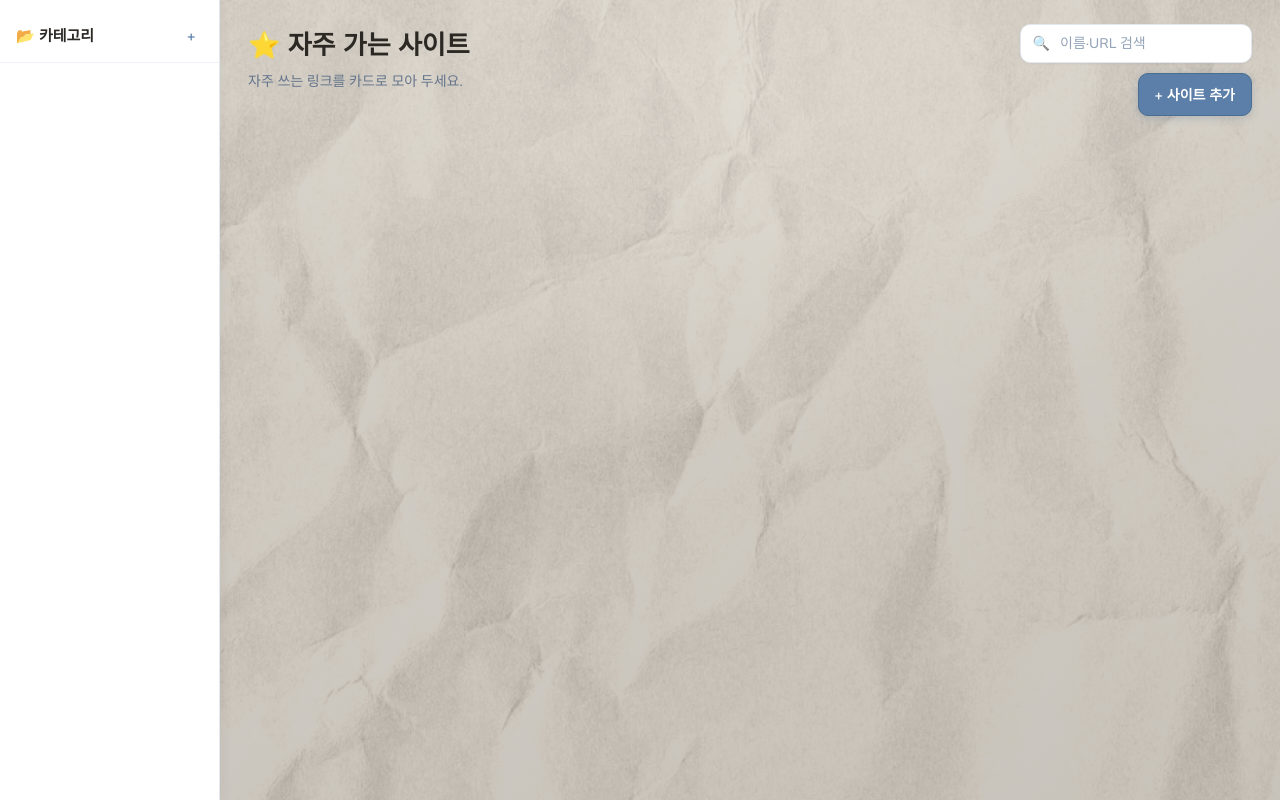
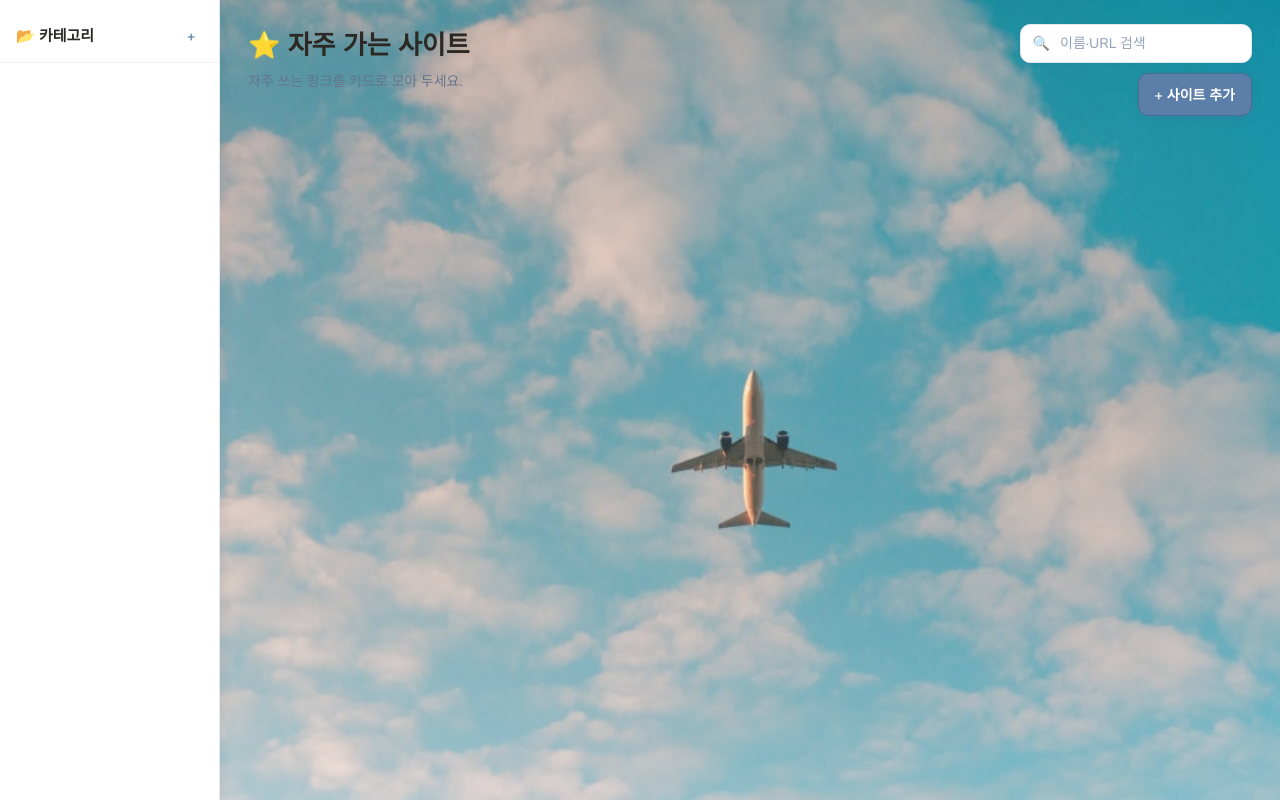
Before and after one commit to NinetysevenD11/classroom-chat, a website: page views/bookmarks.html in a window 1280 px wide. Drawn offline with nearby package versions, Linux system fonts and the light colour scheme; no server answers.

Commit message:
Use sky photo as bookmarks page background

```diff
--- a/public/css/bookmarks.css
+++ b/public/css/bookmarks.css
@@ -182,7 +182,7 @@ body {
   min-height: 100%;
   padding: 24px 28px 48px;
   padding-right: calc(28px + var(--hub-fab-reserve, 0px));
-  --bm-paper-fallback: #d4cdc2;
+  --bm-paper-fallback: #8ec5e8;
   --bm-card-bg: #ffffff;
   --bm-card-border: #e2e8f0;
   --bm-card-shadow: 0 1px 3px rgba(15, 23, 42, 0.06), 0 4px 12px rgba(15, 23, 42, 0.04);
@@ -195,8 +195,7 @@ body {
   position: absolute;
   inset: 0;
   z-index: 0;
-  background: url("/images/grading-home-paper-landscape.png") center center / cover no-repeat;
-  filter: sepia(0.14) saturate(0.88) brightness(0.88) contrast(0.96);
+  background: url("/images/bookmarks-sky-bg.png") center center / cover no-repeat;
   pointer-events: none;
 }
 
@@ -206,8 +205,8 @@ body {
   inset: 0;
   z-index: 0;
   background:
-    radial-gradient(ellipse 95% 75% at 50% 12%, rgba(255, 250, 242, 0.28), transparent 58%),
-    linear-gradient(168deg, rgba(205, 195, 180, 0.38) 0%, rgba(178, 168, 155, 0.48) 100%);
+    radial-gradient(ellipse 90% 70% at 50% 20%, rgba(255, 255, 255, 0.12), transparent 62%),
+    linear-gradient(180deg, rgba(255, 255, 255, 0.06) 0%, rgba(240, 248, 255, 0.22) 100%);
   pointer-events: none;
 }
 
--- a/views/bookmarks.html
+++ b/views/bookmarks.html
@@ -6,7 +6,7 @@
   <title>자주 가는 사이트</title>
   <script src="/js/hub-embed.js?v=1"></script>
   <link rel="stylesheet" href="/css/cozy-meadow.css?v=3" />
-  <link rel="stylesheet" href="/css/bookmarks.css?v=8" />
+  <link rel="stylesheet" href="/css/bookmarks.css?v=9" />
 </head>
 <body class="bookmarks-app">
   <div class="bookmarks-shell">
```
Also changed, not shown: public/images/bookmarks-sky-bg.png (added).
